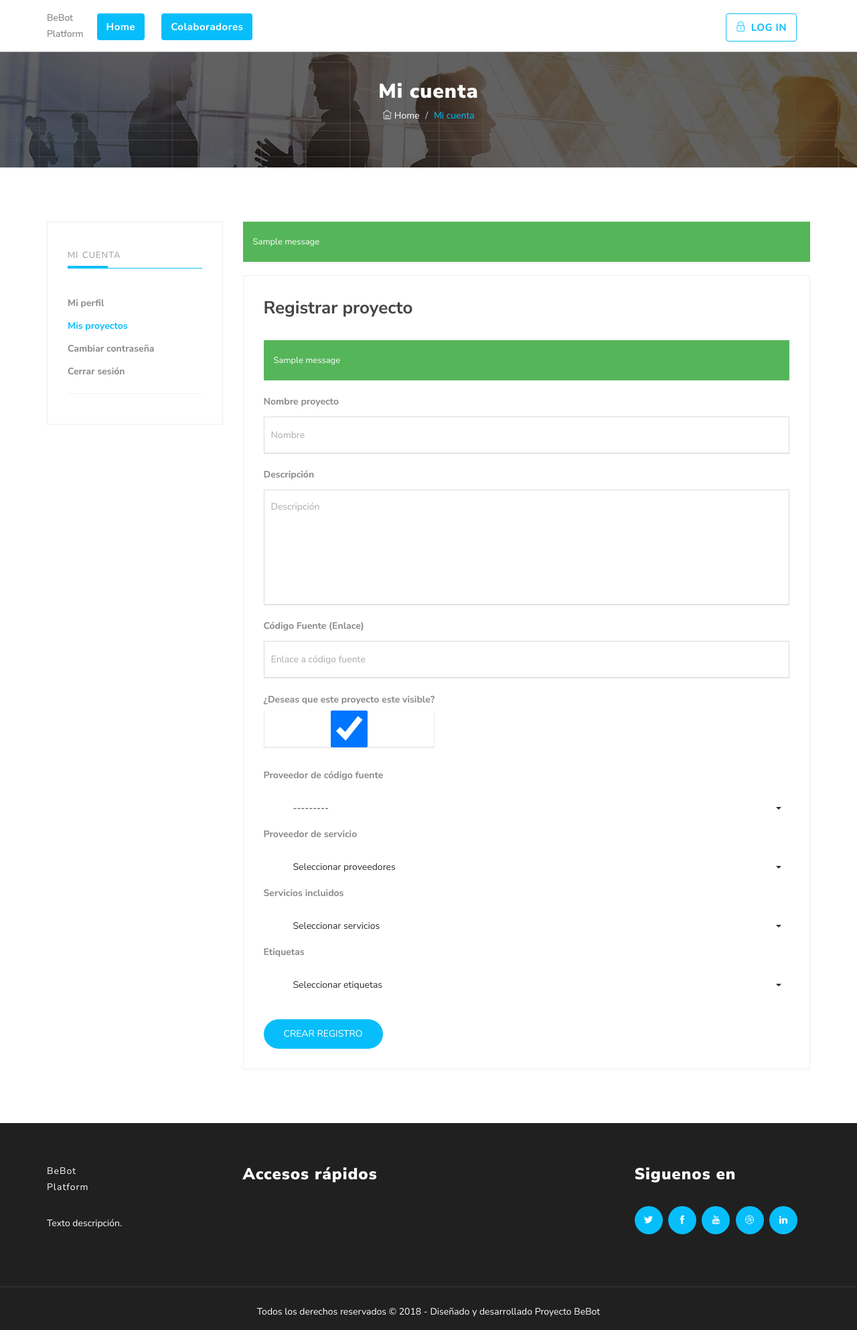
After one commit to ElitosGon/bebotPlatform, a Django app: template webPlatform/templates/collaborator/my_project_create.html in a window 1280 px wide. The commit adds this page. Shown: the whole page at 67% size. Run offline with Django 3.2, Linux system fonts and the light colour scheme; the template is opened without the code that fills it: values that come from a table or form of the project are taken from there, others are empty; data comes from the database, SQL or seed files in the repository; tables that the repository leaves empty hold one stand-in row (values such as "Sample post"); one stand-in notice (Sample message) is shown; parts of the project's set-up code (start-up, migrations or seed data) failed here and were passed over; some libraries are stand-ins or nearby versions.

Commit message:
create register project

```diff
--- a/webPlatform/forms/collaborator_forms.py
+++ b/webPlatform/forms/collaborator_forms.py
@@ -29,3 +29,31 @@ class PasswordChangeForm(PasswordChangeForm):
     class Meta:
         model = User
         fields = ('old_password', 'new_password1', 'new_password2')
+
+class ProjectForm(forms.ModelForm):
+    name = forms.CharField(widget=forms.TextInput(attrs={'class':'form-control', 'placeholder':'Nombre'}))
+    description = forms.CharField(widget=forms.Textarea(attrs={'rows': 7, 'class':'form-control', 'placeholder':'Descripción'}))
+    url = forms.CharField(widget=forms.TextInput(attrs={'class':'form-control', 'placeholder':'Enlace a código fuente'}))
+
+    class Meta:
+        model = models.Project
+        fields = ['name', 'description', 'url', 'is_public', 'source', 'providers', 'services', 'tags']
+
+        widgets = {
+            'is_public': forms.CheckboxInput(attrs={'class':'form-control','name':'is_public', 'data-toggle':'toggle', 'type':'checkbox', 'data-on':'Public', 'data-off':'Privado'}),
+            'source': forms.Select(attrs={'mobile': 'true','class':'dropdown-product selectpicker', 'data-live-search':'true', 'title': 'Seleccionar fuente'}),
+            'providers': forms.SelectMultiple(attrs={'mobile': 'true','class':'dropdown-product selectpicker', 'data-live-search':'true', 'title': 'Seleccionar proveedores'}),
+            'services': forms.SelectMultiple(attrs={'mobile': 'true','class':'dropdown-product selectpicker', 'data-live-search':'true', 'title': 'Seleccionar servicios'}),
+            'tags': forms.SelectMultiple(attrs={'mobile': 'true','class':' dropdown-product selectpicker', 'data-live-search':'true', 'title': 'Seleccionar etiquetas'}),
+        }
+
+    def __init__(self, *a, **kw):
+        super(ProjectForm, self).__init__(*a, **kw)
+        self.fields['name'].required = True
+        self.fields['description'].required = True
+        self.fields['url'].required = False
+        self.fields['is_public'].initial = True
+        self.fields['source'].required = True
+        self.fields['providers'].required = False
+        self.fields['services'].required = False
+        self.fields['tags'].required = False
--- /dev/null
+++ b/webPlatform/templates/collaborator/my_project_create.html
@@ -0,0 +1,129 @@
+{% extends "general/home.html" %}
+
+{{ form.media.css }}
+
+{% load static %}
+
+{% block localcss %}
+	<link rel="stylesheet" href="{% static 'assets/css/color-switcher.css' %}" type="text/css">
+	<link rel="stylesheet" href="https://maxcdn.bootstrapcdn.com/bootstrap/3.3.7/css/bootstrap.min.css">
+{% endblock %}
+
+{% block localbody %}
+	 <div class="page-header" style="background: url({% static 'assets/img/banner1.jpg' %});">
+		<div class="container">
+			<div class="row">
+				<div class="col-md-12">
+					<div class="breadcrumb-wrapper">
+						<h2 class="product-title">Mi cuenta</h2>
+						<ol class="breadcrumb">
+							<li>
+								<a href="{% url 'home' %}"><i class="ti-home"></i> Home</a>
+							</li>
+							<li class="current">Mi cuenta</li>
+						</ol>
+					</div>
+				</div>
+			</div>
+		</div>
+	</div>
+
+
+<div id="content">
+	<div class="container">
+		<div class="row">
+			<!-- Laterar nav -->
+			<div class="col-md-3 col-sm-3 col-xs-12">
+				<div class="right-sideabr">
+					<div class="inner-box">
+						<h4 class="widget-title">Mi cuenta</h4>
+						<ul class="lest item">
+						<li><a href="{% url 'my_account' %}">Mi perfil</a></li>
+						<li><a class="active" href="{% url 'my_projects' %}">Mis proyectos</a></li>
+						<li><a href="{% url 'my_account_change_password' %}">Cambiar contraseña</a></li>
+						<li><a href="{% url 'log_out' %}">Cerrar sesión</a></li>
+						</ul>
+					</div>
+				</div>
+			</div>
+
+			<div class="col-md-9 col-sm-9 col-xs-12">
+
+				{% if messages %}
+					{% for m in messages %}
+						<div class="alert {% if m.level == DEFAULT_MESSAGE_LEVELS.ERROR %}alert-danger{% endif%} {% if m.level == DEFAULT_MESSAGE_LEVELS.SUCCESS %}alert-success{% endif%}">{{m}}</div>
+					{% endfor %}
+				{% endif %}
+
+				<div class="job-alerts-item">
+						<h3 class="alerts-title">Registrar proyecto</h3>
+						{% if messages %}
+							{% for m in messages %}
+								<div class="alert {% if m.level == DEFAULT_MESSAGE_LEVELS.ERROR %}alert-danger{% endif%} {% if m.level == DEFAULT_MESSAGE_LEVELS.SUCCESS %}alert-success{% endif%}">{{m}}</div>
+							{% endfor %}
+						{% endif %}
+						{% if form.errors %}
+							<div class="alert alert-danger">
+								{{form.errors}}
+							</div>
+						{% endif %}
+						<form class="form" method="post">
+							{% csrf_token %}
+							<div class="form-group is-empty">
+								<label class="control-label" for="textarea">Nombre proyecto</label>
+							 	{{form.name}}
+								<span class="material-input"></span>
+								<span class="material-input"></span>
+							</div>
+							<div class="form-group is-empty">
+								<label class="control-label" for="textarea">Descripción</label>
+								{{form.description}}
+								<span class="material-input"></span>
+								<span class="material-input"></span>
+							</div>
+							<div class="form-group is-empty">
+								<label class="control-label" for="textarea">Código Fuente (Enlace)</label>
+								{{form.url}}
+								<span class="material-input"></span>
+								<span class="material-input"></span>
+							</div>
+							<div class="form-group is-empty">
+								<label class="control-label" for="textarea">¿Deseas que este proyecto este visible? <samp class="pull-rigth">{{form.is_public}}</samp></label>
+
+								<span class="material-input"></span>
+								<span class="material-input"></span>
+							</div>
+							<label class="control-label" for="textarea">Proveedor de código fuente</label>
+							<div class="search-category-container">
+								{{form.source}}
+							</div>
+							<label class="control-label" for="textarea">Proveedor de servicio</label>
+							<div class="search-category-container">
+								{{form.providers}}
+							</div>
+							<label class="control-label" for="textarea">Servicios incluidos</label>
+							<div class="search-category-container">
+								{{form.services}}
+							</div>
+							<label class="control-label" for="textarea">Etiquetas</label>
+							<div class="search-category-container">
+								{{form.tags}}
+							</div>
+							<br>
+							<button class="btn btn-common log-btn pull-rigth" name="event" value="my_project_create" type="sum">Crear Registro</button>
+						</form>
+					</div>
+
+			</div>
+		</div>
+	</div>
+</div>
+
+	<a href="#" class="back-to-top" style="display: none;">
+		<i class="ti-arrow-up"></i>
+	</a>
+{% endblock %}
+
+{% block localscripts %}
+
+{% endblock %}
--- a/webPlatform/urls.py
+++ b/webPlatform/urls.py
@@ -18,7 +18,7 @@ urlpatterns = [
 	url(r'^account/delete/$', collaborator_views.my_account_delete, name= "my_account_delete"),
 
 	url(r'^account/projects/$', collaborator_views.my_projects, name= "my_projects"),
-	#url(r'^account/project/create/$', collaborator_views.my_project_create, name= "my_project_create"),
+	url(r'^account/project/create/$', collaborator_views.my_project_create, name= "my_project_create"),
 	#url(r'^account/project/update/(?P<id>\d+)/$', collaborator_views.my_project_update, name= "my_project_update"),
 	#url(r'^account/project/delete/(?P<id>\d+)/$', collaborator_views.my_project_delete, name= "my_project_delete"),
 
```
Also changed, not shown: webPlatform/templates/collaborator/my_projects.html (+12 -5 lines), webPlatform/views/collaborator_views.py (+24 -0 lines).
